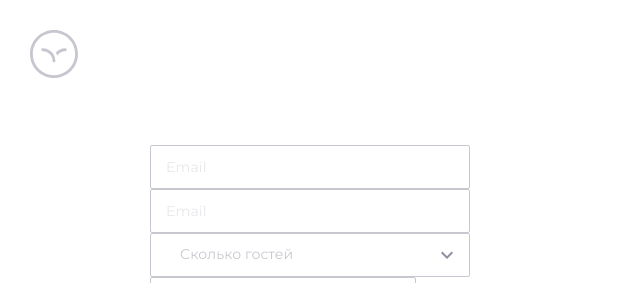
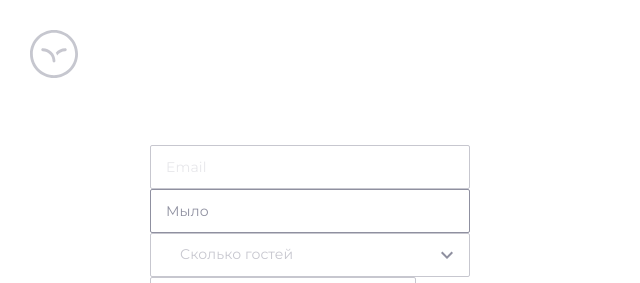
Before and after one commit to PushkinDenis/toxin-hotel-react, a React (Vite) app: page /toxin-hotel-react/form-elements in a window 1280 px wide. Shown: the top 283 px of the page, without its empty margins (0-640 px from the left). Built offline with nearby package versions, Linux system fonts and the light colour scheme.

Commit message:
text field fix

```diff
--- a/src/pages/ui-kit/form-elements/ui/form-elements.tsx
+++ b/src/pages/ui-kit/form-elements/ui/form-elements.tsx
@@ -8,7 +8,7 @@ export const FormElements: FC = () => {
     <LayoutUiKit>
       <div className={styles.wrapper}>
         <TextField placeholder={"Email"} />
-        <TextField placeholder={"Email"} />
+        <TextField placeholder={"Email"} value={"Мыло"} isActive={true} />
         <Dropdown items={["ВЗРОСЛЫЕ", "ДЕТИ", "МЛАДЕНЦЫ"]} />
         <Dropdown items={["СПАЛЬНИ", "КРОВАТИ", "ВАННЫЕ КОМНАТЫ"]} />
         <DatePickerDropdown />
--- a/src/shared/ui/text-field/text-field.module.scss
+++ b/src/shared/ui/text-field/text-field.module.scss
@@ -9,16 +9,23 @@
   border: 1px solid var(--color-dark-shade-25);
   border-radius: 2px;
   padding: 13px 0 13px 15px;
+
   &_date {
     width: 150px;
     cursor: pointer;
   }
+
   &:hover {
     color: var(--color-dark-shade-50);
     border-color: var(--color-dark-shade-50);
   }
 
   &:focus-within {
+    color: var(--color-dark-shade-50);
+    border-color: var(--color-dark-shade-50);
+  }
+
+  &_active {
     color: var(--color-dark-shade-50);
     border-color: var(--color-dark-shade-50);
   }
--- a/src/shared/ui/text-field/text-field.tsx
+++ b/src/shared/ui/text-field/text-field.tsx
@@ -5,14 +5,25 @@ import clsx from "clsx";
 import { ExpandMore } from "@mui/icons-material";
 
 type TextFieldProps = {
+  isActive?: boolean;
   placeholder?: string;
   onClick?: (open: boolean) => void;
   type?: string;
   icon?: boolean;
   value?: string | undefined;
 };
-export const TextField: FC<TextFieldProps> = ({ placeholder, onClick, type, value }) => {
+export const TextField: FC<TextFieldProps> = ({ placeholder, onClick, type, value, isActive }) => {
   const [open, setOpen] = useState<boolean>(false);
+
+  const handleClass = () => {
+    if (isActive) {
+      return clsx(styles.input, styles.input_active);
+    } else if (type === "date") {
+      return clsx(styles.input, styles.input_date);
+    } else {
+      return styles.input;
+    }
+  };
 
   const handleOpen = () => {
     if (open) {
@@ -32,7 +43,7 @@ export const TextField: FC<TextFieldProps> = ({ placeholder, onClick, type, valu
             readOnly={type === "date" ? true : false}
             onClick={handleOpen}
             value={value}
-            className={type === "date" ? clsx(styles.input, styles.input_date) : styles.input}
+            className={handleClass()}
             endAdornment={
               type === "date" ? (
                 <InputAdornment position="end" className={styles.icon}>
```
